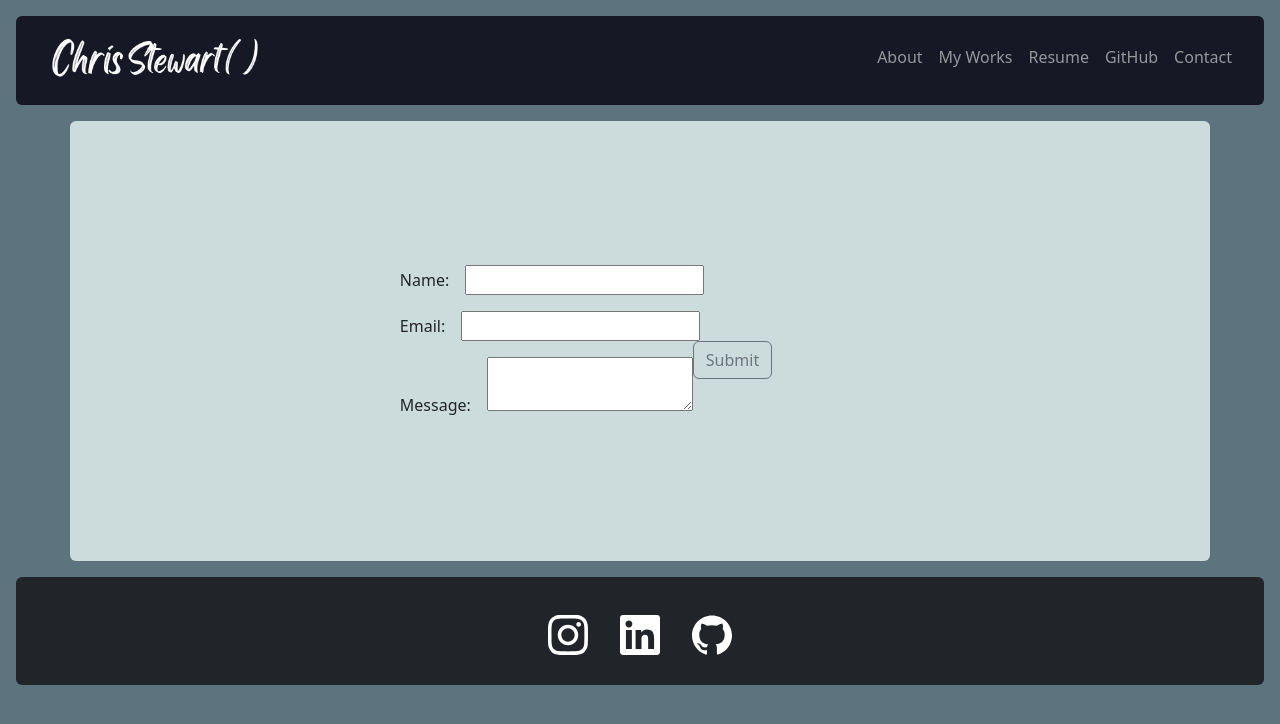
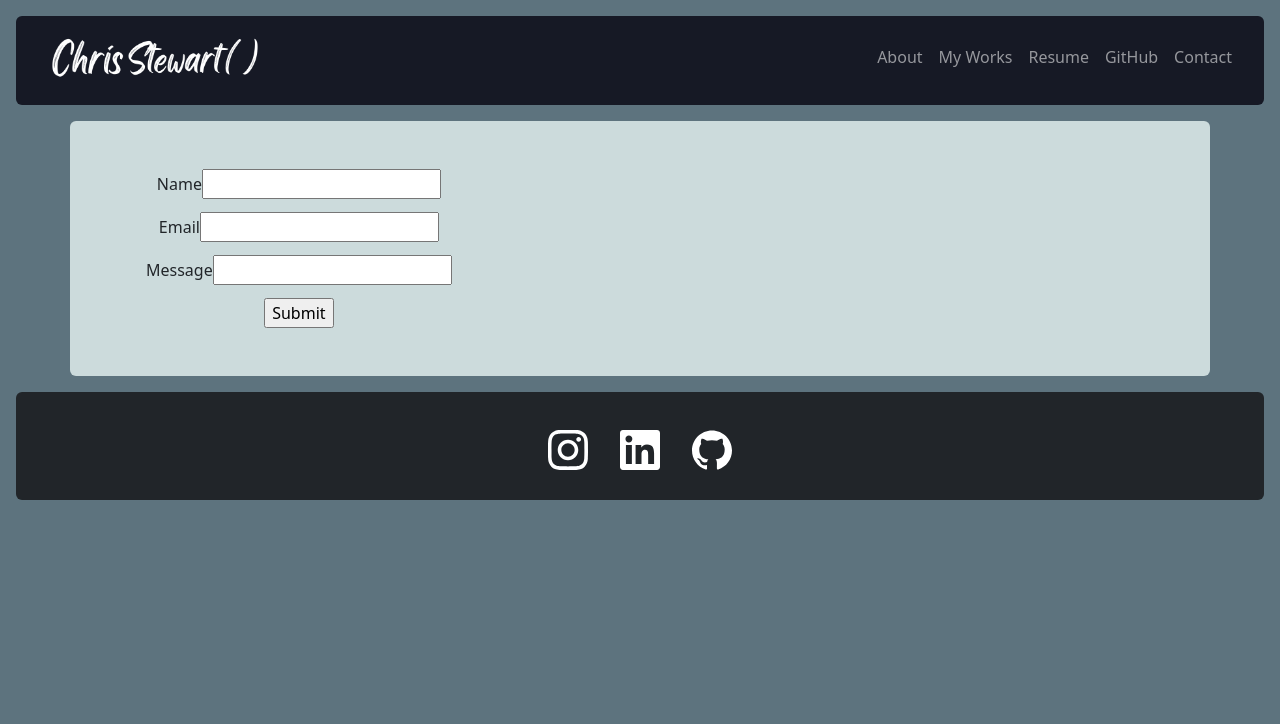
Before and after one commit to mcstewart76/Portfolio-React, a React (Create React App) app in the folder client/: page /#/Contact in a window 1280 px wide. Shown: the top 724 px of the page. Built offline with nearby package versions, Linux system fonts and the light colour scheme.

Commit message:
Updated contact form to work, styling incoming

```diff
--- a/client/src/components/pages/Contact.js
+++ b/client/src/components/pages/Contact.js
@@ -1,57 +1,30 @@
-import React, {useState} from 'react'
+import React from 'react'
 
 export default function Contact() {
 
-    const [status, setStatus] = useState("Submit");
-  const handleSubmit = async (e) => {
-    e.preventDefault();
-    setStatus("Sending...");
-    const { name, email, message } = e.target.elements;
-    let details = {
-      name: name.value,
-      email: email.value,
-      message: message.value,
-    };
-    let response = await fetch("http://localhost:5000/contact", {
-      method: "POST",
-      headers: {
-        "Content-Type": "application/json;charset=utf-8",
-      },
-      body: JSON.stringify(details),
-    });
-    setStatus("Submit");
-    let result = await response.json();
-    alert(result.status);
-  };
   return (
-      <>
-
 
     <div className="rounded container resumeCard " >
       <div className="position-relative  p-3 p-md-5 m-md-3 text-center resumeCard d-flex">
-    <div className="col-md-7 p-lg-5 mx-auto my-5">
-    <form onSubmit={handleSubmit} className="d-flex flex-column justify-content-center">
-        <div className='d-flex justify-content-start flex-wrap'>
-      <div className=''>
-        <label htmlFor="name">Name:</label>
-        <input type="text" id="name" className='ms-3 mb-3' required />
+        <form action="https://public.herotofu.com/v1/86f6b8c0-dab3-11ec-8be6-4f814e368566" method="post">
+          <div>
+            <label for="name"><p>Name</p></label>
+            <input name="Name" id="name" type="text" required />
           </div>
           <div>
-        <label htmlFor="email">Email:</label>
-        <input type="email" id="email" className='ms-3 ' required />
+            <label for="email"><p>Email</p></label>
+            <input name="Email" id="email" type="email" required />
           </div>
           <div>
-        <label htmlFor="message">Message:</label>
-        <textarea id="message" className='ms-3 mt-3 ' required />
+            <label for="name"><p>Message</p></label>
+            <input name="Name" id="message" type="text" required />
           </div>
           <div>
-      <button type="submit" className='btn btn-outline-secondary'>{status}</button>
-      </div>
+            <input className="cntbtn" type="submit" value="Submit" />
           </div>
         </form>
       </div>
     </div>
-</div>
-</>
+
   );
 }
```
Lines whose indentation alone changed are shown as unchanged.
